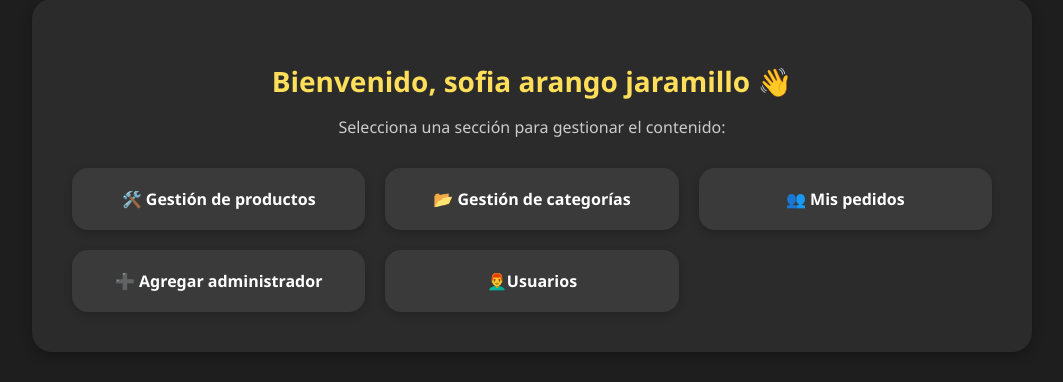
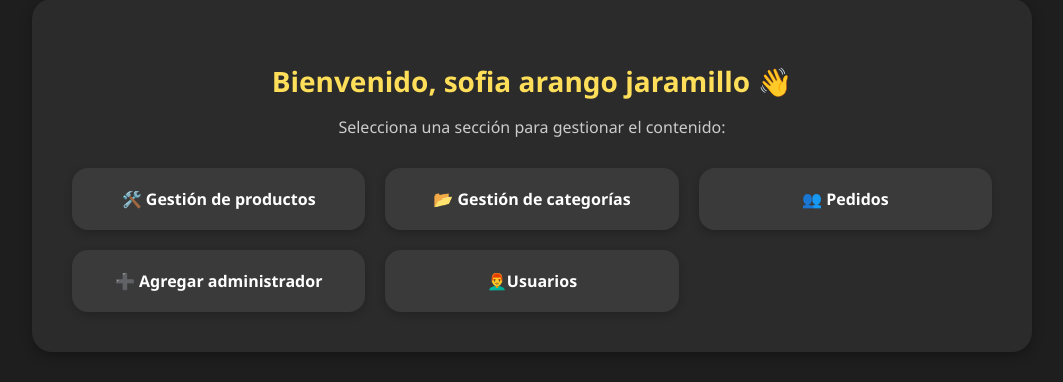
Before and after one commit to carlo1404/carros, a PHP site: page /carros/admin/admin-index.php in a window 1280 px wide. Shown: the part 136-518 px from the top of the page, without its empty margins (108-1171 px from the left). Run offline with PHP 8.4, Linux system fonts and the light colour scheme; a user stored in the database is signed in.

Commit message:
hice un pequeño cambio

```diff
--- a/admin/admin-index.php
+++ b/admin/admin-index.php
@@ -91,7 +91,7 @@
     <div class="admin-menu">
         <a href="productos.php" class="admin-card">🛠️ Gestión de productos</a>
         <a href="categorias.php" class="admin-card">📂 Gestión de categorías</a>
-        <a href="lista-pedidos.php" class="admin-card">👥 Mis pedidos</a>
+        <a href="lista-pedidos.php" class="admin-card">👥 Pedidos</a>
         <a href="nuevo-admin.php" class="admin-card">➕ Agregar administrador</a>
         <a href="lista-usuarios.php" class="admin-card">👨‍🦰Usuarios</a>
     </div>
```
